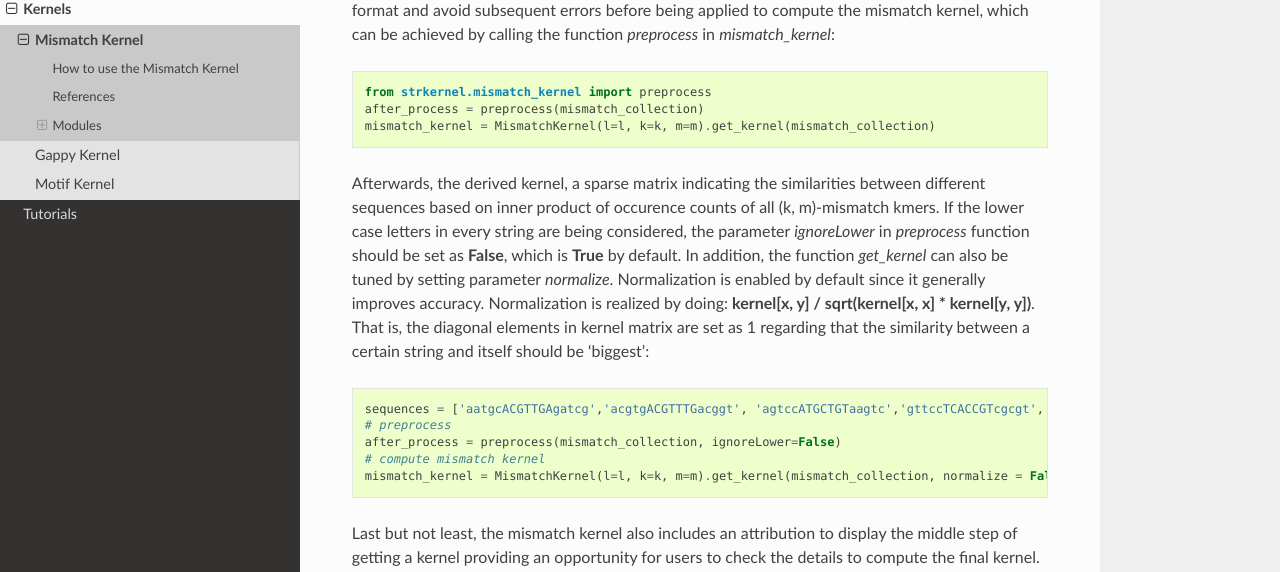
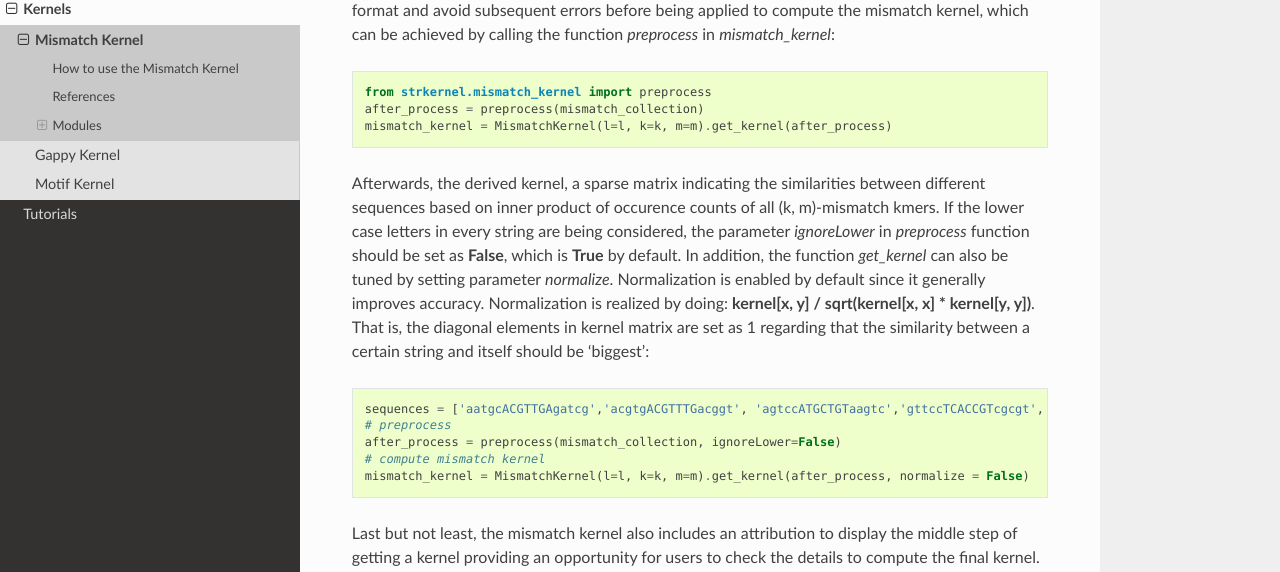
Before and after one commit to jakob-he/string-kernel, a Sphinx documentation site: the page built from docs/source/mismatch.rst, in a window 1280 px wide and 900 px high, scrolled down 1042 px. Shown: the part 141-713 px from the top of the window. Built offline with Sphinx 7.4.7 and the Read the Docs theme 2.0.0, drawn with Linux system fonts in a browser that asks for light colours.

Commit message:
Update mismatch.rst

```diff
--- a/docs/source/mismatch.rst
+++ b/docs/source/mismatch.rst
@@ -42,7 +42,7 @@ Particularlly, the sequence collection is recommended to be preprocessed to regu
 
     from strkernel.mismatch_kernel import preprocess
     after_process = preprocess(mismatch_collection)
-    mismatch_kernel = MismatchKernel(l=l, k=k, m=m).get_kernel(mismatch_collection)
+    mismatch_kernel = MismatchKernel(l=l, k=k, m=m).get_kernel(after_process)
 
 Afterwards, the derived kernel, a sparse matrix indicating the similarities between different sequences based on inner product of occurence counts of all (k, m)-mismatch kmers. If the lower case letters in every string are being considered, the parameter *ignoreLower* in *preprocess* function should be set as **False**, which is **True** by default. In addition, the function *get_kernel* can also be tuned by setting parameter *normalize*. Normalization is enabled by default since it generally improves accuracy. Normalization is realized by doing: **kernel[x, y] / sqrt(kernel[x, x] * kernel[y, y])**. That is, the diagonal elements in kernel matrix are set as 1 regarding that the similarity between a certain string and itself should be 'biggest'::
 
@@ -50,7 +50,7 @@ Afterwards, the derived kernel, a sparse matrix indicating the similarities betw
     # preprocess
     after_process = preprocess(mismatch_collection, ignoreLower=False)
     # compute mismatch kernel
-    mismatch_kernel = MismatchKernel(l=l, k=k, m=m).get_kernel(mismatch_collection, normalize = False)
+    mismatch_kernel = MismatchKernel(l=l, k=k, m=m).get_kernel(after_process, normalize = False)
 
 Last but not least, the mismatch kernel also includes an attribution to display the middle step of getting a kernel providing an opportunity for users to check the details to compute the final kernel. 'leaf_kmers' shows us all mismatch kmers and the occurence counts of every k-mer in every string. n vectors of length m can derive from 'leaf_kmers', where n is number of strings, whose similarities will be computed in the susequent steps and m is the number of all k-mers. The similarity between string i and string j is the inner product of vector i and j, where 1<= i, j <= n::
 
```
